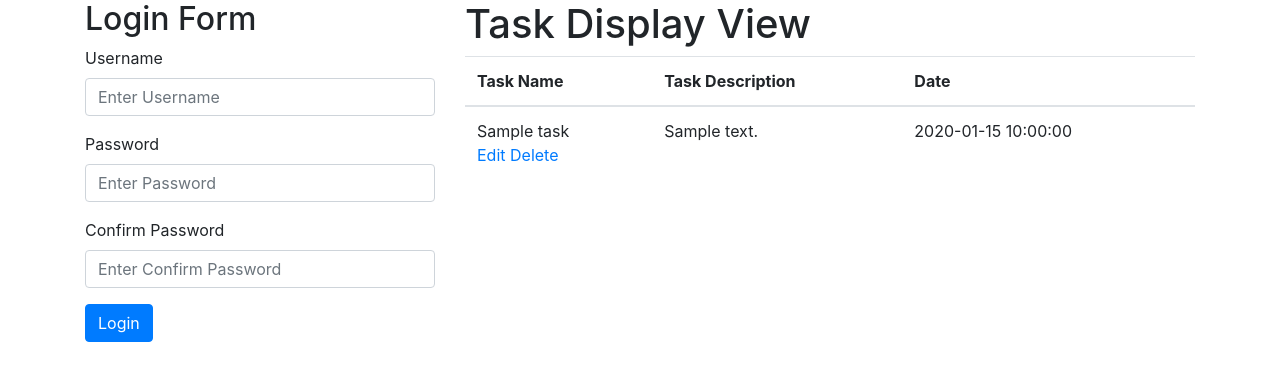
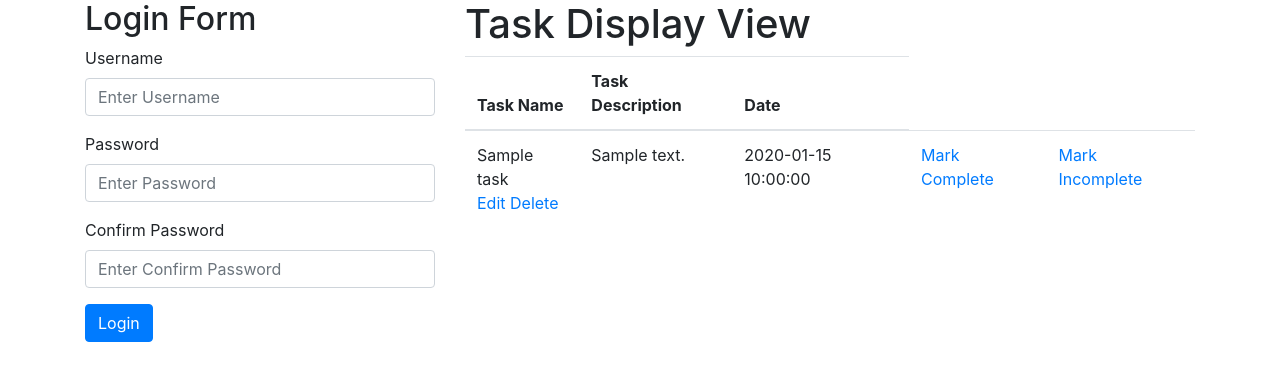
Before and after one commit to hanafa01/ci, a CodeIgniter app: page /GeniusSystems/index.php/tasks/display/1 in a window 1280 px wide. Shown: the part 56-437 px from the top of the page. Run offline with CodeIgniter, Linux system fonts and the light colour scheme; tables that the repository leaves empty or names only in its code hold one stand-in row (values such as "Sample post"); some libraries are stand-ins or nearby versions.

Commit message:
mark as complete and mark as incomplete tasks

```diff
--- a/application/controllers/Tasks.php
+++ b/application/controllers/Tasks.php
@@ -52,6 +52,22 @@ class Tasks extends CI_Controller{
             redirect('projects/display/'.$project_id);
         }
     }
+
+    public function mark_complete($id){
+        if($this->Task_model->mark_complete($id)){
+            $projectid = $this->Task_model->get_task_project_id($id);
+            $this->session->set_flashdata('success_message','This task has been completed');
+            redirect('projects/display/'.$projectid);
+        }
+    }
+
+    public function mark_incomplete($id){
+        if($this->Task_model->mark_incomplete($id)){
+            $projectid = $this->Task_model->get_task_project_id($id);
+            $this->session->set_flashdata('error_message','This task has marked as incompleted');
+            redirect('projects/display/'.$projectid);
+        }
+    }
 }
 
 ?>
--- a/application/models/Task_model.php
+++ b/application/models/Task_model.php
@@ -39,6 +39,22 @@ class Task_model extends CI_Model{
 
         return true;
     }
+
+    public function mark_complete($taskid){   //0 complete
+        $this->db->set('status', 0);
+        $this->db->where('id', $taskid);
+        $this->db->update('tasks');
+
+        return true;
+    }
+
+    public function mark_incomplete($taskid){
+        $this->db->set('status', 1);
+        $this->db->where('id', $taskid);
+        $this->db->update('tasks');
+
+        return true;
+    }
 }
 
 ?>
--- a/application/views/tasks/display.php
+++ b/application/views/tasks/display.php
@@ -21,6 +21,8 @@
             </td>
             <td><?= $task->task_body; ?></td>
             <td><?= $task->date_created; ?></td>
+            <td><a href="<?php echo base_url(); ?>tasks/mark_complete/<?php echo $task->id; ?>">Mark Complete</a></td>
+            <td><a href="<?php echo base_url(); ?>tasks/mark_incomplete/<?php echo $task->id; ?>">Mark Incomplete</a></td>
         </tr>
     </tbody>
 </table>
```
Also changed, not shown: application/views/projects/display.php (+13 -0 lines).
